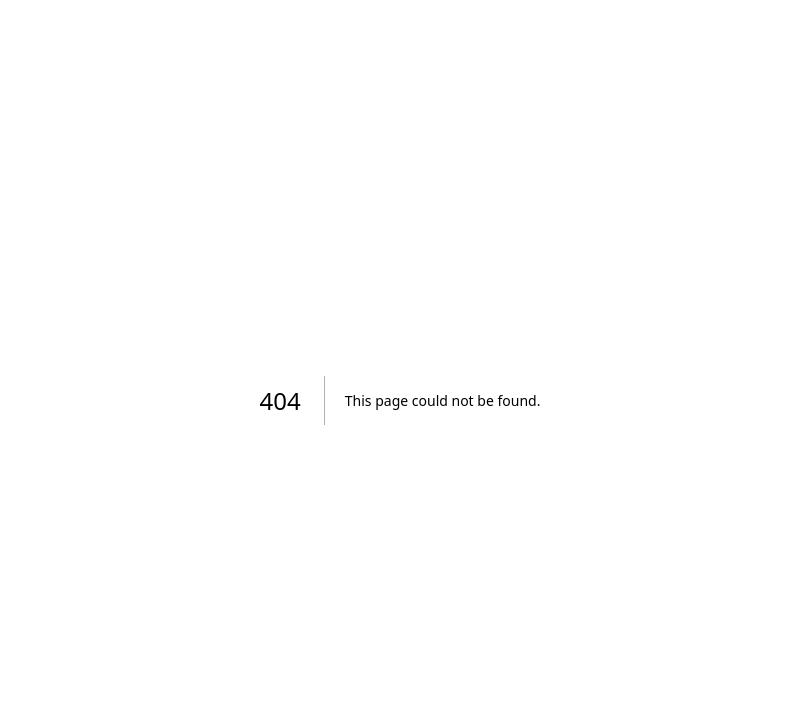
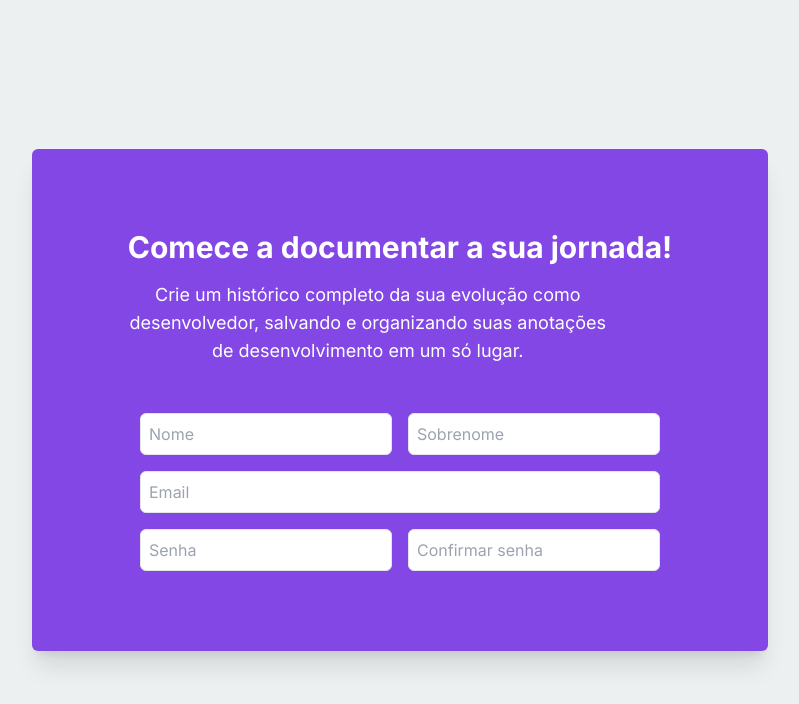
Before and after one commit to dyogobb/My-Dev-Journey, a Next.js app: page /create-account in a window 1280 px wide. Before the commit this address had no page. Shown: the top 704 px of the page, without its empty margins (240-1039 px from the left). Built offline with nearby package versions, Linux system fonts and the light colour scheme.

Commit message:
Feat: Página para criar usuário em construção

```diff
--- /dev/null
+++ b/src/app/create-account/page.tsx
@@ -0,0 +1,36 @@
+'use client'
+import React from "react"
+
+import { useForm, SubmitHandler } from "react-hook-form"
+import { CreateUserInput } from "@/types/userTypes"
+
+export default function CreateAccount() {
+    const { register, handleSubmit, formState: { }, } = useForm<CreateUserInput>()
+
+    const onSubmit: SubmitHandler<CreateUserInput> = async (data) => {
+        console.log(data)
+    }
+
+
+    return (
+        <div className="bg-gray-backgorund w-full h-screen flex justify-center items-center">
+            <div className="bg-purple px-24 py-20 rounded-md shadow-xl flex flex-col gap-12 items-center">
+                <div className="text-center flex flex-col gap-4">
+                    <p className="text-white text-3xl font-bold">Comece a documentar a sua jornada!</p>
+                    <p className="text-white max-w-[480px] text-lg">Crie um histórico completo da sua evolução como desenvolvedor, salvando e organizando suas anotações de desenvolvimento em um só lugar.</p>
+                </div>
+                <form className="flex flex-col gap-4" onSubmit={handleSubmit(onSubmit)}>
+                    <div className="flex gap-4">
+                        <input type="text" {...register('first_name')} placeholder="Nome" className="border border-gray-base rounded-md p-2 outline-none" />
+                        <input type="text" {...register('last_name')} placeholder="Sobrenome" className="border border-gray-base rounded-md p-2 outline-none" />
+                    </div>
+                    <input type="email" {...register('email')} placeholder="Email" className="border border-gray-base rounded-md p-2 outline-none" />
+                    <div className="flex gap-4">
+                        <input type="password" {...register('password')} placeholder="Senha" className="border border-gray-base rounded-md p-2 outline-none" />
+                        <input type="password" {...register('password_confirmation')} placeholder="Confirmar senha" className="border border-gray-base rounded-md p-2 outline-none" />
+                    </div>
+                </form>
+            </div>
+        </div>
+    )
+}
--- a/src/app/layout.tsx
+++ b/src/app/layout.tsx
@@ -1,4 +1,7 @@
 import type { Metadata } from "next";
+
+import { UserAuthProvider } from "@/context/userAuth";
+
 import "./globals.css";
 import { Inter } from 'next/font/google'
 
@@ -18,7 +21,9 @@ export default function RootLayout({
       <body
         className={`${inter.className}`}
       >
-        {children}
+        <UserAuthProvider>
+          {children}
+        </UserAuthProvider>
       </body>
     </html>
   );
--- a/src/app/login/page.tsx
+++ b/src/app/login/page.tsx
@@ -1,24 +1,47 @@
 'use client'
-import React from "react";
-import { useState } from "react";
+import React, { useEffect, useContext, useState } from "react";
 import { useForm, SubmitHandler } from "react-hook-form";
+
 import { EyeSlash, Eye, User, Key } from "@phosphor-icons/react";
+
 import { UserLogin } from "@/services/user";
+import { UserAuthContext } from "@/context/userAuth";
 
-interface Inputs {
-    email: string,
-    password: string,
-}
+import Link from "next/link";
+
+import { LoginInputs } from "@/types/userTypes";
 
 export default function LoginPage() {
     const [showPassword, setShowPassword] = useState(false)
+    const [loginMessage, setLoginMessage] = useState<string | null>()
 
-    const { register, handleSubmit, formState: { errors }, } = useForm<Inputs>()
+    const userAuth = useContext(UserAuthContext);
 
-    const onSubmit: SubmitHandler<Inputs> = async (data) => {
+    if (!userAuth) {
+        throw new Error("useContext(UserAuthContext) deve ser usado dentro de um UserAuthProvider");
+    }
+
+    const { setToken } = userAuth
+
+    const { register, handleSubmit, formState: { }, } = useForm<LoginInputs>()
+
+    const onSubmit: SubmitHandler<LoginInputs> = async (data) => {
         const response = await UserLogin(data.email, data.password)
-        console.log(response)
+        if (response?.status === 200) {
+            setToken(response.data.token)
+            console.log(response)
+        }
+
+        if (response?.status !== 200) {
+            setLoginMessage(response?.data.message)
+        }
     }
+
+    useEffect(() => {
+        if (loginMessage) {
+            setTimeout(() => setLoginMessage(null), 5000)
+        }
+    }, [loginMessage])
 
     return (
         <div className="w-full h-screen flex justify-center items-center bg-gray-backgorund">
@@ -26,24 +49,25 @@ export default function LoginPage() {
                 <div className="text-center justify-center items-center flex flex-col gap-4 bg-purple px-20 py-20 w-[65%] xl:w-2/4">
                     <p className="text-3xl font-bold text-white">My Dev Journey</p>
                     <p className="text-white max-w-[420px]">Novo por aqui? Cadastre-se agora e comece a organizar sua jornada de aprendizado!</p>
-                    <button className="text-white border border-white w-fit px-6 py-2 rounded-full font-semibold shadow-lg hover:scale-105 duration-200 ease-linear">Criar conta</button>
+                    <Link href={'/create-account'}>
+                        <button className="text-white border border-white w-fit px-6 py-2 rounded-full font-semibold shadow-lg hover:scale-105 duration-200 ease-linear">Criar conta</button>
+                    </Link>
                 </div>
                 <div className="bg-white w-2/4 flex flex-col items-center justify-center py-20 gap-6 xl:gap-12">
 
-                    <p className="text-dark-gray text-center max-w-[380px] text-lg max-xl:hidden">Entre na sua conta e continue evoluindo como desenvolvedor(a), revisando e anotando novos conceitos.</p>
+                    <p className="text-dark-gray text-center max-w-[380px] text-lg max-xl:hidden">Entre na sua conta para registrar sua jornada como desenvolvedor(a).</p>
 
-                    <form onSubmit={handleSubmit(onSubmit)} className="flex flex-col gap-4 w-[85%] xl:w-[50%]">
-                        <div className="flex gap-4 items-center">
+                    <form onSubmit={handleSubmit(onSubmit)} className="flex flex-col items-center gap-4 w-[85%] xl:w-[50%] relative">
+                        <div className="flex gap-4 items-center w-full">
                             <User size={32} className="text-gray-500" />
-                            <input type="email" {...register("email")} placeholder="Email" className="border border-gray-base rounded-md p-2 outline-none w-full shadow-sm" />
-                            {errors.email && <span>O email é obrigatório</span>}
+                            <input type="email" {...register("email")} placeholder="Email" className="border border-gray-base rounded-md p-2 outline-none shadow-sm w-[85%]" required />
                         </div>
 
 
-                        <div className="flex gap-4 items-center">
+                        <div className="flex gap-4 items-center w-full">
                             <Key size={32} className="text-gray-500" />
-                            <div className="border border-gray-base rounded-md p-2 flex justify-between items-center w-full shadow-sm">
-                                <input type="password" {...register("password")} placeholder="Senha" className="outline-none w-[80%]" />
+                            <div className="border border-gray-base rounded-md p-2 flex justify-between items-center shadow-sm w-[85%]">
+                                <input type={showPassword ? 'text' : 'password'} {...register("password")} placeholder="Senha" className="outline-none w-[80%]" required />
                                 <button onClick={() => setShowPassword((prev) => !prev)} type="button">
                                     {showPassword ? <Eye size={20} className="text-gray-500" /> :
                                         <EyeSlash size={20} className="text-gray-500" />
@@ -54,6 +78,7 @@ export default function LoginPage() {
                         <button className="bg-purple text-white border w-fit px-6 py-2 rounded-full font-semibold shadow-lg border-white hover:scale-105 duration-200 ease-linear" type="submit">
                             Entrar
                         </button>
+                        {loginMessage && <p className="text-center text-red-700 absolute -bottom-14">{loginMessage}</p>}
                     </form>
                 </div>
             </div>
--- /dev/null
+++ b/src/context/userAuth.tsx
@@ -0,0 +1,17 @@
+'use client'
+import { createContext, ReactNode, useState } from "react"
+import { UserAuthTypes } from "@/types/userTypes"
+
+export const UserAuthContext = createContext<UserAuthTypes | undefined>(undefined)
+
+export const UserAuthProvider = ({ children }: { children: ReactNode }) => {
+
+    const [token, setToken] = useState<string | null>('')
+    const [email, setEmail] = useState<string | null>('')
+
+    return (
+        <UserAuthContext.Provider value={{ token, setToken, email, setEmail }}>
+            {children}
+        </UserAuthContext.Provider>
+    )
+}
--- a/src/services/user/index.ts
+++ b/src/services/user/index.ts
@@ -9,7 +9,7 @@ export async function UserLogin(email: string, password: string) {
         email: email,
         password: password
     }).then((res: AxiosResponse)=> {
-        return res.data
+        return {status: res.status, data: res.data.data}
     }).catch((error: AxiosError) => {
         return error.response
     })
--- /dev/null
+++ b/src/types/userTypes.ts
@@ -0,0 +1,15 @@
+
+export interface UserAuthTypes {
+    email: string | null,
+    setEmail: (email: string | null) => void,
+    token: string | null,
+    setToken: (token: string | null) => void,
+}
+
+export interface CreateUserInput {
+    first_name: string,
+    last_name: string,
+    email: string,
+    password: string,
+    password_confirmation: string,
+}
```
